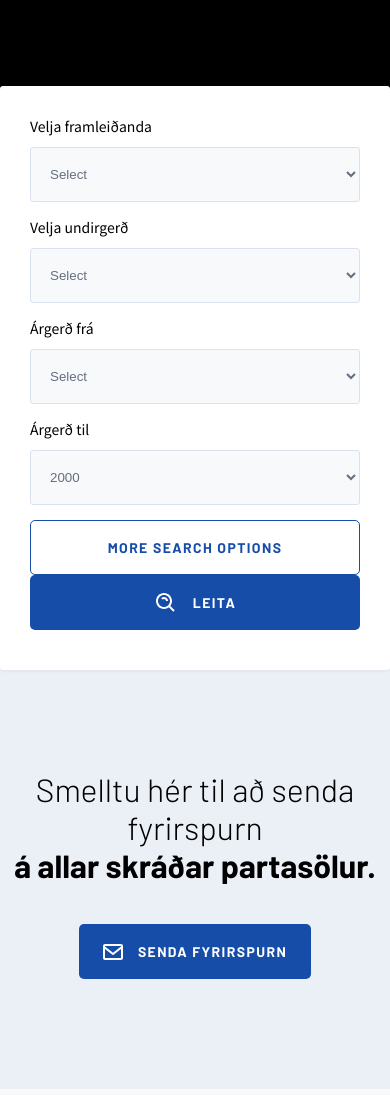
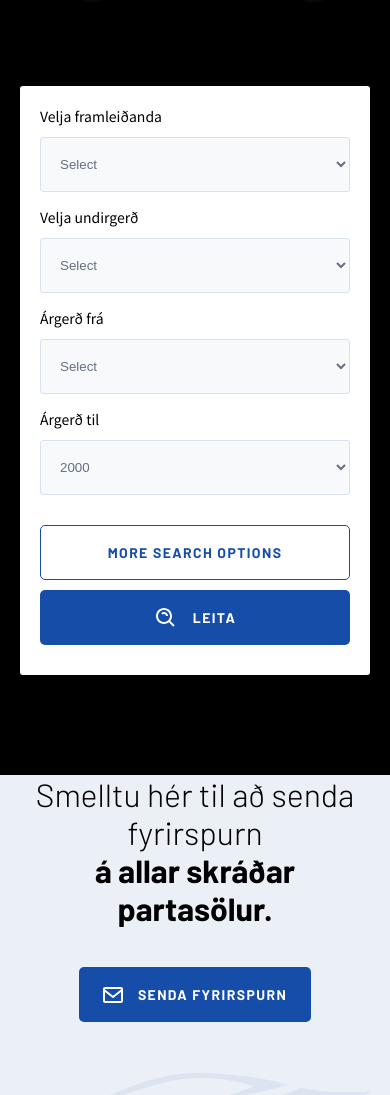
Before and after one commit to Anton533/partasolur, a plain HTML site: page index.html in a window 390 px wide. Shown: the part 296-1391 px from the top of the page. Drawn offline with Linux system fonts and the light colour scheme.

Commit message:
start add media queries

```diff
--- a/css/queries.css
+++ b/css/queries.css
@@ -1,10 +1,52 @@
 /**************************/
-/* BELOW 416px (Phones) */
+/* BELOW 560px (Phones) */
 /**************************/
 
-@media (max-width: 26em) {
+@media (max-width: 35em) {
+  .container {
+    padding: 0 2rem;
+    margin: 0 auto;
+  }
+
+  hr {
+    height: 1px;
+    border-width: 0;
+    color: #ffffff;
+    background-color: #ffffff;
+    opacity: 0.33;
+  }
+
+  .logo {
+    height: 5rem;
+    margin: 2rem auto;
+  }
+
   .main-nav-list {
     display: none;
+  }
+
+  .section-hero {
+    background-size: 165%;
+  }
+
+  .heading-primary,
+  .heading-secondary {
+    font-size: 3.2rem;
+    line-height: 3.8rem;
+  }
+
+  .section-form {
+    background-color: #000;
+  }
+
+  .form {
+    padding: 2rem;
+    transform: translateY(-10rem);
+  }
+
+  .form-main {
+    gap: 1.5rem;
+    margin-bottom: 3rem;
   }
 
   .form-main {
@@ -14,6 +56,16 @@
   .form-button {
     grid-template-columns: 1fr;
     margin-bottom: 1rem;
+    row-gap: 1rem;
+  }
+
+  .section-cta {
+    padding: 0 2rem;
+    margin-bottom: 0;
+  }
+
+  .section-cta-content-box {
+    background-size: 100%;
   }
 
   .cars {
@@ -35,7 +87,7 @@
 
   .footer-nav {
     flex-direction: column;
-    /* height: 100%; */
+    height: 100%;
   }
 
   .contacts {
@@ -50,3 +102,24 @@
     text-align: center;
   }
 }
+
+/* @media (max-width: 560px) {
+  .logo {
+    height: 4rem;
+    margin: 1rem auto;
+  }
+
+  .main-nav {
+    display: none;
+  }
+
+  .btn--nav {
+    display: block;
+    margin: 1rem auto;
+  }
+
+  .btn-icon {
+    width: 2rem;
+    height: 2rem;
+    margin-right: 1rem;
+  } */
--- a/css/style.css
+++ b/css/style.css
@@ -85,6 +85,10 @@
 /* FORM */
 /***************************/
 
+.section-form {
+  background-color: #164da80d;
+}
+
 .form {
   display: inline-block;
   width: 105rem;
@@ -100,7 +104,6 @@
   justify-content: center;
   align-items: center;
   margin: 0 auto;
-  background-color: #164da80d;
 }
 
 .form-main {
@@ -173,7 +176,7 @@
 
 .section-cta-content-box {
   padding-bottom: 11rem;
-  background-image: url(../img/Vector_3.png);
+  background-image: url(../img/cta-img.png);
   background-repeat: no-repeat;
   background-position: right bottom;
   background-size: 64.7rem auto;
@@ -192,12 +195,12 @@
   font-weight: 300;
 }
 
-.img-cta {
+/* .img-cta {
   position: absolute;
   right: 0;
   bottom: 0;
   z-index: 0;
-}
+} */
 
 /***************************/
 /* SECTION REGISTERED CARS */
--- a/index.html
+++ b/index.html
@@ -51,7 +51,8 @@
       </h1>
     </section>
 
-    <section class="form-box">
+    <section class="section-form">
+      <div class="form-box container">
         <form action="" class="form">
 
           <div class="form-main">
@@ -154,13 +155,16 @@
             <button class="btn btn--colored" type="submit"> <img src="img/icons/search-icon.svg" alt="">LEITA</button>
           </div>
         </form>
+      </div>
     </section>
 
     <section class="section-cta">
       <div class="section-cta-content-box">
         <h2 class="heading-secondary heading--cta"><span class="heading-cta-text-weight-300">Smelltu hér til að senda
-            fyrirspurn</span> <br> á
-          allar skráðar partasölur.</h2>
+            fyrirspurn</span>
+          <br>
+          á allar skráðar partasölur.
+        </h2>
         <button class="btn btn--colored"> <img src="img/icons/letter-icon.svg" alt="">SENDA FYRIRSPURN</button>
       </div>
     </section>
```
Also changed, not shown: 2 other files. Lines whose indentation alone changed are shown as unchanged.
